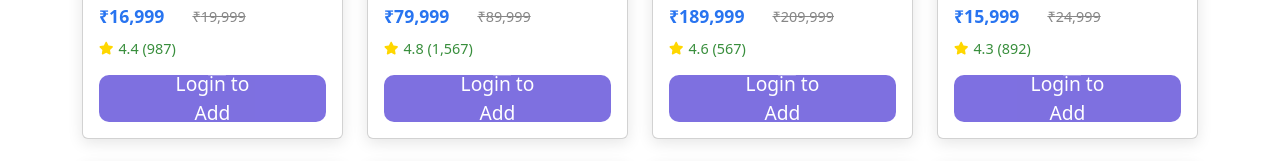
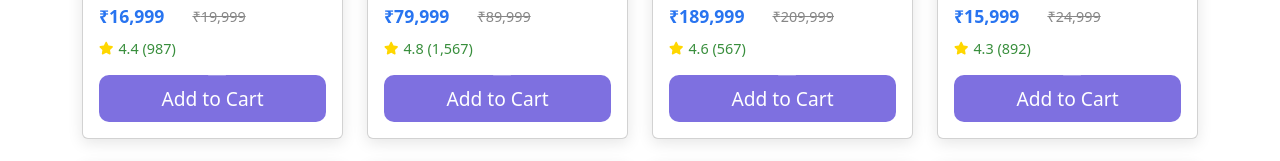
Before and after one commit to Sujeeth-P/Dkart_client, a React (Create React App) app: page /products in a window 1280 px wide. Shown: the part 586-747 px from the top of the page. Built offline with nearby package versions, Linux system fonts and the light colour scheme.

Commit message:
Product page btn update

```diff
--- a/src/pages/Product.js
+++ b/src/pages/Product.js
@@ -395,12 +395,10 @@ const Product = () => {
                                             title={!isAuthenticated ? "Login required to add to cart" : "Add to cart"}
                                             style={{
                                                 opacity: !isAuthenticated ? 0.7 : 1,
-                                                cursor: !isAuthenticated ? 'pointer' : 'pointer'
+                                                cursor: 'pointer'
                                             }}
                                         >
-                                            <span className="add-to-cart">
-                                                {!isAuthenticated ? "Login to Add" : "Add to Cart"}
-                                            </span>
+                                            <span className="add-to-cart">Add to Cart</span>
                                             <span className="added">Added</span>
                                             <FaShoppingCart className="fa-shopping-cart" />
                                             <FaBox className="fa-box" />
```
